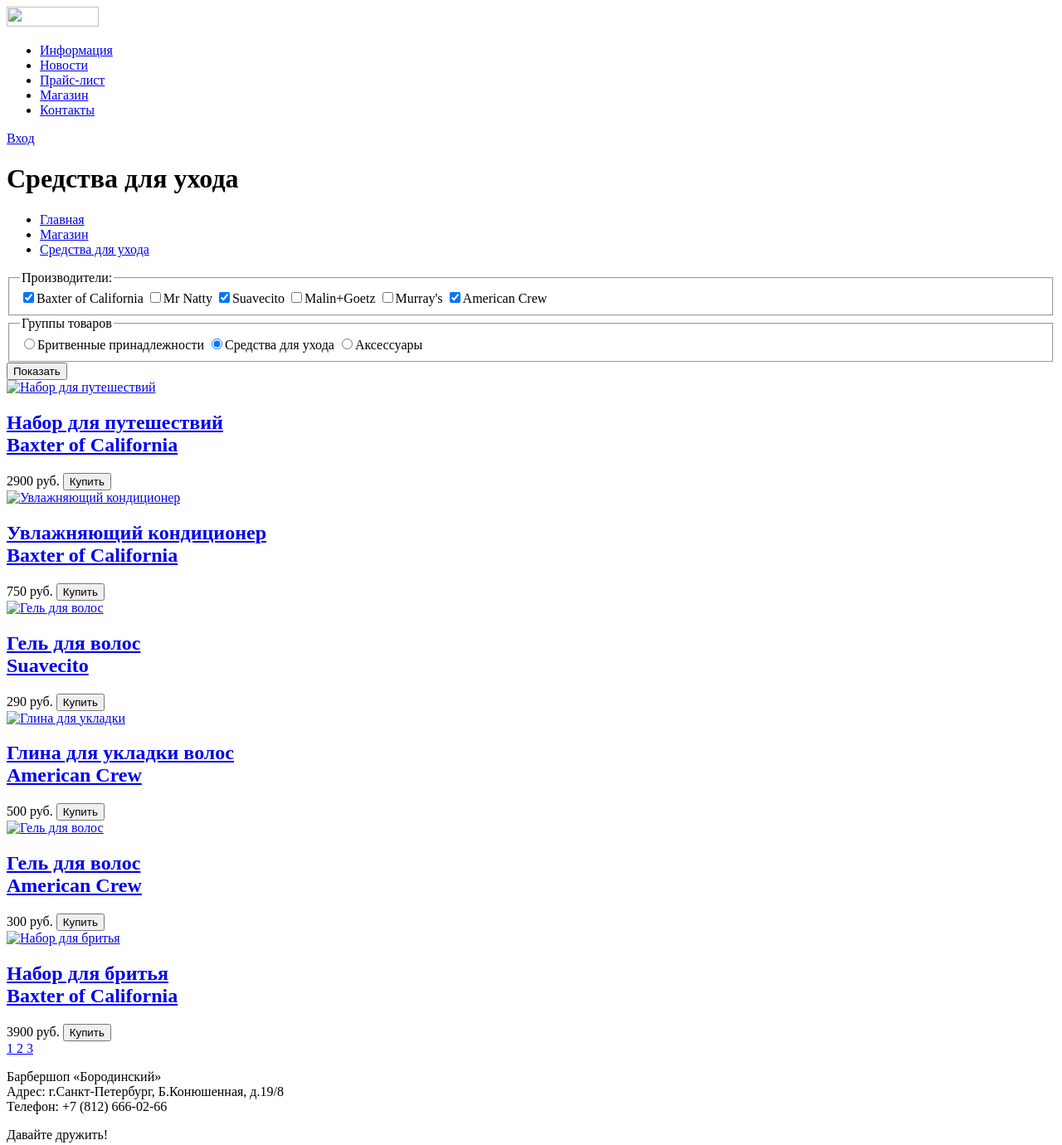
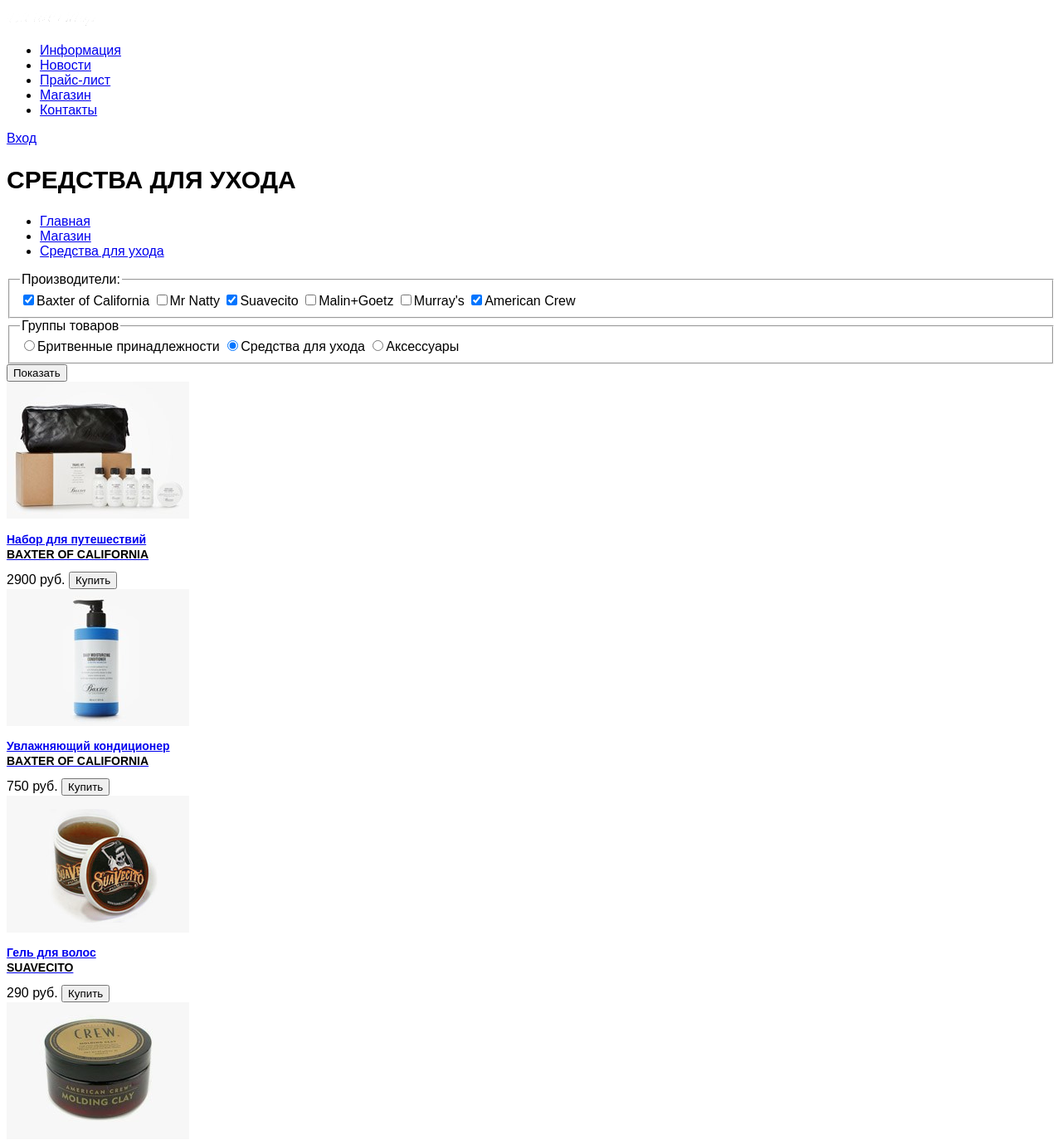
Before and after one commit to ag369/259477-barbershop, a plain HTML site: page catalog.html in a window 1280 px wide. Shown: the top 1380 px of the page at 83% size. Drawn offline with Linux system fonts and the light colour scheme.

Commit message:
Подготовка графики и текстовых стилей
Нарезала изображения из макета и подключила их на страницы, создала и
подключила файл style.css с текстовыми стилями для catalog.html и
catalog-item.html

```diff
--- a/catalog-item.html
+++ b/catalog-item.html
@@ -4,41 +4,34 @@
 <head>
   <meta charset="utf-8">
   <title>HTML Academy Барбершоп «Бородинский» Карточка товара </title>
-
+  <link href="css/style.css" rel="stylesheet">
 </head>
 
 <body>
   <header class="main-header">
     <div class="container">
-            <a class="logo-header" href="#"><img src="logo.png" width="111px" height="24px" alt="">
-            </a>
+      <a class="logo-header" href="#"><img src="img/logo.png" width="111px" height="24px" alt=""></a>
       <nav class="main-navigation">
         <ul>
           <li>
-                        <a href="#">Информация
-                        </a>
+            <a href="#">Информация</a>
           </li>
           <li>
-                        <a href="#">Новости
-                        </a>
+            <a href="#">Новости</a>
           </li>
           <li>
-                        <a href="#">Прайс-лист
-                        </a>
+            <a href="#">Прайс-лист</a>
           </li>
           <li>
-                        <a href="catalog.html">Магазин
-                        </a>
+            <a href="#">Магазин</a>
           </li>
           <li>
-                        <a href="#">Контакты
-                        </a>
+            <a href="#">Контакты</a>
           </li>
         </ul>
       </nav>
       <div class="user-block">
-                <a class="login" href="#">Вход
-                </a>
+        <a class="login" href="#">Вход</a>
       </div>
     </div>
   </header>
@@ -48,61 +41,48 @@
     <div class="breadcrumbs">
       <ul>
         <li>
-                    <a href="index.html">Главная
-                    </a>
+          <a href="#">Главная</a>
         </li>
         <li>
-                    <a href="catalog.html">Магазин
-                    </a>
+          <a href="#">Магазин</a>
         </li>
         <li>
-                    <a href="#">Средства для ухода
-                    </a>
+          <a href="#">Средства для ухода</a>
         </li>
         <li>
-                    <a class="active" href="#">Набор для путешествий «Baxter of California»
-                    </a>
+          <a class="active" href="#">Набор для путешествий «Baxter of California»</a>
         </li>
       </ul>
     </div>
     <div class="main-content">
       <div class="product-gallery column-left">
         <div class="product-gallery-pics">
-                    <img src="img.jpg" width="486px" height="524px" alt="Набор для путешествий Baxter of California">
+          <img src="img/bxtr-trvlkit-main.jpg" width="486px" height="524px" alt="Набор для путешествий Baxter of California">
         </div>
         <ul>
-                    <li><img src="trvlkit-pre1.jpg" width="166px" height="175px" alt="Набор для путешествий">
-                    </li>
-                    <li><img src="trvlkit-pre2.jpg" width="166px" height="175px" alt="Набор для путешествий">
-                    </li>
-                    <li><img src="trvlkit-pre3.jpg" width="166px" height="175px" alt="Набор для путешествий">
-                    </li>
+          <li><img src="img/bxtr-trvlkit-pre1.jpg" width="166px" height="175px" alt="Набор для путешествий"></li>
+          <li><img src="img/bxtr-trvlkit-pre2.jpg" width="166px" height="175px" alt="Набор для путешествий"></li>
+          <li><img src="img/bxtr-trvlkit-pre3.jpg" width="166px" height="175px" alt="Набор для путешествий"></li>
         </ul>
       </div>
       <div class="product-panel column-right">
         <div class="product-panel-data">
-                    <b class="item-status">Есть в наличии
-                    </b>
-                    <p class="item-articul">Артикул: Dexter-AE
-                    </p>
+          <b class="item-status">Есть в наличии</b>
+          <p class="item-articul">Артикул: Dexter-AE</p>
         </div>
-                <p>Travel Kit - необходимый аксессуар во время любого путешествия. В аккуратной кожаной сумке находится все, что нужно для бритья и ухода за кожей во время рабочей поездки или отдыха: средство для умывания, увлажняющий крем, крем для бритья,
-                    крем после бритья, шампунь. Набор также может стать отличным подарком.
-                </p>
+        <p>Travel Kit - необходимый аксессуар во время любого путешествия. В аккуратной кожаной сумке находится все, что нужно для бритья и ухода за кожей во время рабочей поездки или отдыха: средство для умывания, увлажняющий крем, крем для бритья, крем
+          после бритья, шампунь. Набор также может стать отличным подарком.</p>
         <div class="product-action">
           <div class="item-buying">
-                        <span class="item-buying-price">2900 руб.
-                        </span>
-                        <button class="item-buying-cart" type="submit">Купить</button>
-                        </a>
+            <span class="item-buying-price">2900 руб.</span>
+            <button class="item-buying-cart" type="submit">Купить
+            </button>
           </div>
         </div>
         <div class="item-list">
-                    <h2 class="item-list-title">В набор входят:
-                    </h2>
+          <h2 class="item-list-title">В набор входят:</h2>
           <ul>
-                        <li>Средство для умывания 50 мл
-                        </li>
+            <li>Средство для умывания 50 мл</li>
             <li>Увлажняющий крем 50 мл
             </li>
             <li>Крем для бритья 50 мл
@@ -125,17 +105,13 @@
       </div>
       <div class="footer-social">
         <p>Давайте дружить!</p>
-                <a class="social-btn social-button-vk" href="#">Вконтакте
-                </a>
-                <a class="social-btn social-button-fb" href="#">Фейсбук
-                </a>
-                <a class="social-btn social-button-inst" href="#">Инстаграм
-                </a>
+        <a class="social-btn social-button-vk" href="#">Вконтакте</a>
+        <a class="social-btn social-button-fb" href="#">Фейсбук</a>
+        <a class="social-btn social-button-inst" href="#">Инстаграм</a>
       </div>
       <div class="footer-copyright">
         <p>Разработано:
-                    <a class="btn" href="http://htmlacademy.ru">HTML Academy
-                    </a>
+          <a class="btn" href="http://htmlacademy.ru">HTML Academy</a>
         </p>
       </div>
     </div>
--- a/catalog.html
+++ b/catalog.html
@@ -4,40 +4,34 @@
 <head>
   <meta charset="utf-8">
   <title>HTML Academy Барбершоп «Бородинский» Каталог</title>
+  <link href="css/style.css" rel="stylesheet">
 </head>
 
 <body>
   <header class="main-header">
     <div class="container">
-            <a class="logo-header" href="#"><img src="logo.png" width="111px" height="24px" alt="">
-            </a>
+      <a class="logo-header" href="#"><img src="img/logo.png" width="111px" height="24px" alt=""></a>
       <nav class="main-navigation">
         <ul>
           <li>
-                        <a href="#">Информация
-                        </a>
+            <a href="#">Информация</a>
           </li>
           <li>
-                        <a href="#">Новости
-                        </a>
+            <a href="#">Новости</a>
           </li>
           <li>
-                        <a href="#">Прайс-лист
-                        </a>
+            <a href="#">Прайс-лист</a>
           </li>
           <li>
-                        <a href="#">Магазин
-                        </a>
+            <a href="#">Магазин</a>
           </li>
           <li>
-                        <a href="#">Контакты
-                        </a>
+            <a href="#">Контакты</a>
           </li>
         </ul>
       </nav>
       <div class="user-block">
-                <a class="login" href="#">Вход
-                </a>
+        <a class="login" href="#">Вход</a>
       </div>
     </div>
   </header>
@@ -47,16 +41,13 @@
     <div class="breadcrumbs">
       <ul>
         <li>
-                    <a href="index.html">Главная
-                    </a>
+          <a href="#">Главная</a>
         </li>
         <li>
-                    <a href="catalog.html">Магазин
-                    </a>
+          <a class="" href="#">Магазин</a>
         </li>
         <li>
-                    <a class="active" href="#">Средства для ухода
-                    </a>
+          <a class="active" href="#">Средства для ухода</a>
         </li>
       </ul>
     </div>
@@ -64,30 +55,19 @@
       <div class="catalog-filter column-left">
         <form class="filter-form" action="#" method="post">
           <fieldset>
-                        <legend>Производители:
-                        </legend>
-                        <label><input type="checkbox" name="item-brand" id="item-baxter-of-california" checked>Baxter of California
-                        </label>
-                        <label><input type="checkbox" name="item-brand" id="item-mr-natty">Mr Natty
-                        </label>
-                        <label><input type="checkbox" name="item-brand" id="item-suavecito" checked>Suavecito
-                        </label>
-                        <label><input type="checkbox" name="item-brand" id="item-malin-goetz">Malin+Goetz
-                        </label>
-                        <label><input type="checkbox" name="item-brand" id="item-murrays">Murray's
-                        </label>
-                        <label><input type="checkbox" name="item-brand" id="item-american-crew" checked>American Crew
-                        </label>
+            <legend>Производители:</legend>
+            <label><input type="checkbox" name="item-brand" id="item-baxter-of-california" checked>Baxter of California</label>
+            <label><input type="checkbox" name="item-brand" id="item-mr-natty">Mr Natty</label>
+            <label><input type="checkbox" name="item-brand" id="item-suavecito" checked>Suavecito</label>
+            <label><input type="checkbox" name="item-brand" id="item-malin-goetz">Malin+Goetz</label>
+            <label><input type="checkbox" name="item-brand" id="item-murrays">Murray's</label>
+            <label><input type="checkbox" name="item-brand" id="item-american-crew" checked>American Crew</label>
           </fieldset>
           <fieldset>
-                        <legend>Группы товаров
-                        </legend>
-                        <label><input type="radio" name="item-type" id="item-shaving-tools">Бритвенные принадлежности
-                        </label>
-                        <label><input type="radio" name="item-type" id="item-care" checked>Средства для ухода
-                        </label>
-                        <label><input type="radio" name="item-type" id="item-accessories">Аксессуары
-                        </label>
+            <legend>Группы товаров</legend>
+            <label><input type="radio" name="item-type" id="item-shaving-tools">Бритвенные принадлежности</label>
+            <label><input type="radio" name="item-type" id="item-care" checked>Средства для ухода</label>
+            <label><input type="radio" name="item-type" id="item-accessories">Аксессуары</label>
           </fieldset>
           <button type="submit">Показать</button>
         </form>
@@ -95,8 +75,7 @@
 
       <div class="catalog-products column-right">
         <article class="catalog-items-preview">
-                    <a href="catalog-item.html"><img src="trvlkit-cat.jpg" width="220px" height="165px" alt="Набор для путешествий">
-                    </a>
+          <a href="#"><img src="img/bxtr-trvlkit-cat.jpg" width="220px" height="165px" alt="Набор для путешествий"></a>
           <div class="catalog-items-info">
             <h2 class="catalog-items-title">
               <a href="catalog-item.html"><span class="item-title-name">Набор для путешествий</span>
@@ -116,8 +95,7 @@
         </article>
 
         <article class="catalog-items-preview">
-                    <a href="#"><img src="bxtr-condition-cat.jpg" width="220px" height="165px" alt="Увлажняющий кондиционер">
-                    </a>
+          <a href="#"><img src="img/bxtr-condition-cat.jpg" width="220px" height="165px" alt="Увлажняющий кондиционер"></a>
           <div class="catalog-items-info">
             <h2 class="catalog-items-title">
               <a href="#"><span class="item-title-name">Увлажняющий кондиционер</span>
@@ -137,8 +115,7 @@
         </article>
 
         <article class="catalog-items-preview">
-                    <a href="#"><img src="suavev-gel-cat.jpg" width="220px" height="165px" alt="Гель для волос">
-                    </a>
+          <a href="#"><img src="img/suavev-gel-cat.jpg" width="220px" height="165px" alt="Гель для волос"></a>
           <div class="catalog-items-info">
             <h2 class="catalog-items-title">
                <a href="#"><span class="item-title-name">Гель для волос</span>
@@ -158,8 +135,7 @@
         </article>
 
         <article class="catalog-items-preview">
-                    <a href="#"><img src="mcrew-clay-cat.jpg" width="220px" height="165px" alt="Глина для укладки">
-                    </a>
+          <a href="#"><img src="img/amcrew-clay-cat.jpg" width="220px" height="165px" alt="Глина для укладки">
             <div class="catalog-items-info">
               <h2 class="catalog-items-title">
                     <a href="#"><span class="item-title-name">Глина для укладки волос</span>
@@ -179,8 +155,7 @@
         </article>
 
         <article class="catalog-items-preview">
-                    <a href="#"><img src="amcrew-gel-cat.jpg" width="220px" height="165px" alt="Гель для волос">
-                    </a>
+          <a href="#"><img src="img/amcrew-gel-cat.jpg" width="220px" height="165px" alt="Гель для волос"></a>
           <div class="catalog-items-info">
             <h2 class="catalog-items-title">
               <a href="#"><span class="item-title-name">Гель для волос </span>
@@ -200,8 +175,7 @@
         </article>
 
         <article class="catalog-items-preview">
-                    <a href="#"> <img src="bxtr-shaving-cat.jpg" width="220px" height="165px" alt="Набор для бритья">
-                    </a>
+          <a href="#"> <img src="img/bxtr-shaving-cat.jpg" width="220px" height="165px" alt="Набор для бритья"></a>
           <div class="catalog-items-info">
             <h2 class="catalog-items-title">
             <a href="#"><span class="item-title-name">Набор для бритья</span>
@@ -221,14 +195,10 @@
         </article>
 
         <nav class="catalog-pages">
-                    <a class="catalog-pages-btn" href="#">1
-                    </a>
-                    <a class="catalog-pages-btn" href="#">2
-                    </a>
-                    <a class="catalog-pages-btn" href="#">3
-                    </a>
-                    <a class="catalog-pages-btn" href="#">
-                    </a>
+          <a class="catalog-pages-btn" href="#">1</a>
+          <a class="catalog-pages-btn" href="#">2</a>
+          <a class="catalog-pages-btn" href="#">3</a>
+          <a class="catalog-pages-btn" href="#">4</a>
         </nav>
       </div>
     </div>
--- /dev/null
+++ b/css/style.css
@@ -0,0 +1,42 @@
+body {
+  font-family: "PT Sans Narrow", "Arial", sans-serif;
+}
+
+.catalog-title {
+  font-weight: bold;
+  font-size: 30px;
+  text-transform: uppercase;
+  line-height: 42px;
+  color: #000000;
+}
+
+.catalog-items-title {
+  font-weight: bold;
+  font-size: 14px;
+  line-height: 18px;
+  color: #000000;
+}
+
+.item-title-brand {
+  font-weight: bold;
+  font-size: 14px;
+  text-transform: uppercase;
+  line-height: 18px;
+  color: #000000;
+}
+
+.item-title {
+  font-weight: bold;
+  font-size: 30px;
+  text-transform: uppercase;
+  line-height: 42px;
+  color: #000000;
+}
+
+.item-list-title {
+font-weight:bold;
+font-size: 24px;
+text-transform: uppercase;
+line-height:30px;
+color: #000000;
+}
```
Also changed, not shown: img/Logo.png (added), img/amcrew-clay-cat.jpg (added), img/amcrew-gel-cat.jpg (added), img/bxtr-condition-cat.jpg (added), img/bxtr-shaving-cat.jpg (added), img/bxtr-trvlkit-cat.jpg (added), img/bxtr-trvlkit-main.jpg (added), img/bxtr-trvlkit-pre1.jpg (added), img/bxtr-trvlkit-pre2.jpg (added), img/bxtr-trvlkit-pre3.jpg (added), img/sprite.png (added), img/suavev-gel-cat.jpg (added), 3 other files. Lines whose indentation alone changed are shown as unchanged.
